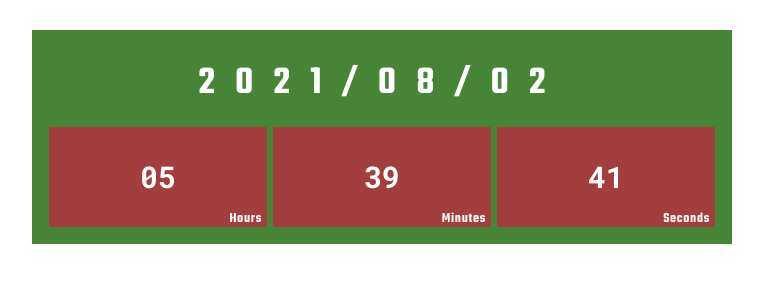
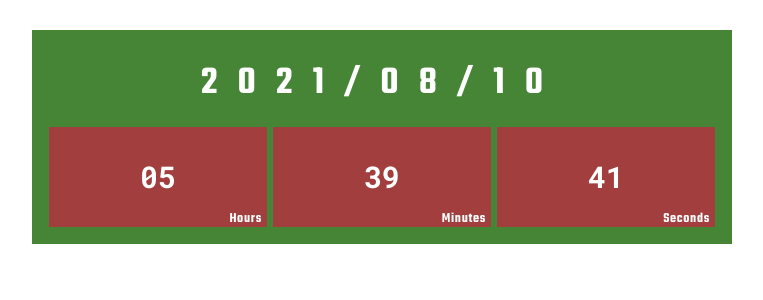
Before and after one commit to hir0ki0862/watch-app, a Vue app: page / in a window 1280 px wide. Shown: the top 300 px of the page, without its empty margins (258-1021 px from the left). Built offline with nearby package versions, Linux system fonts and the light colour scheme.

Commit message:
getDayをgetDateに修正

```diff
--- a/src/components/Watch.vue
+++ b/src/components/Watch.vue
@@ -12,8 +12,8 @@
 </template>
 
 <script>
-const zeroPadding = (num, digit) => {
-  return (Array(digit).join('0') + num).slice(-digit);
+const zeroPadding = (num, length) => {
+  return (Array(length).join('0') + num).slice(-length);
 };
 
 export default {
@@ -31,7 +31,7 @@ export default {
       return zeroPadding(this.date.getMonth() + 1, 2);
     },
     day() {
-      return zeroPadding(this.date.getDay(), 2);
+      return zeroPadding(this.date.getDate(), 2);
     },
     hours() {
       return zeroPadding(this.date.getHours(), 2);
```
